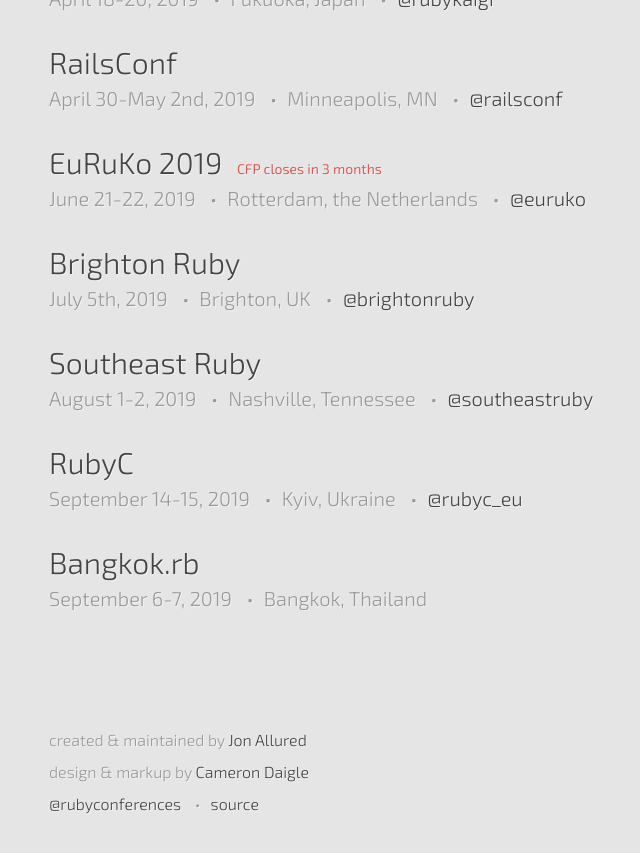
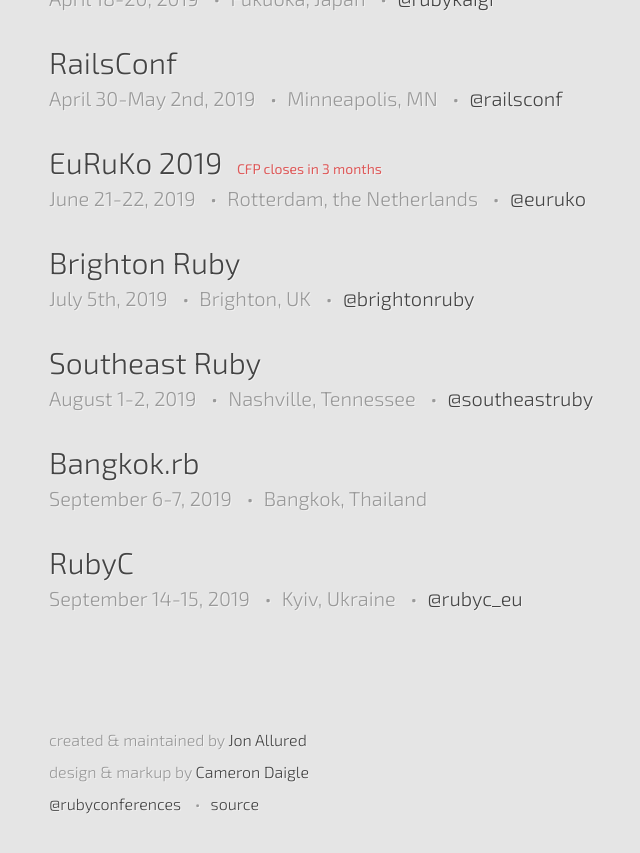
Before and after one commit to ruby-conferences/ruby-conferences.github.io, a Jekyll site: the page built from index.html, in a window 1280 px wide and 900 px high, scrolled down 1518 px. Shown: the top 853 px of the window, without its empty margins (191-831 px from the left). Built offline with Jekyll 4.4.1, drawn with Linux system fonts in a browser that asks for light colours; part of the change alters nothing that is shown.

Commit message:
Sort events in correct order
Oops!

```diff
--- a/_data/upcoming.yml
+++ b/_data/upcoming.yml
@@ -96,13 +96,13 @@
   url: https://southeastruby.com/
   twitter: southeastruby
 
+- name: Bangkok.rb
+  location: Bangkok, Thailand
+  dates: "September 6-7, 2019"
+  url: https://www.meetup.com/bangkok-rb/
+
 - name: RubyC
   location: Kyiv, Ukraine
   dates: "September 14-15, 2019"
   url: https://rubyc.eu/
   twitter: rubyc_eu
-
-- name: Bangkok.rb
-  location: Bangkok, Thailand
-  dates: "September 6-7, 2019"
-  url: https://www.meetup.com/bangkok-rb/
```
